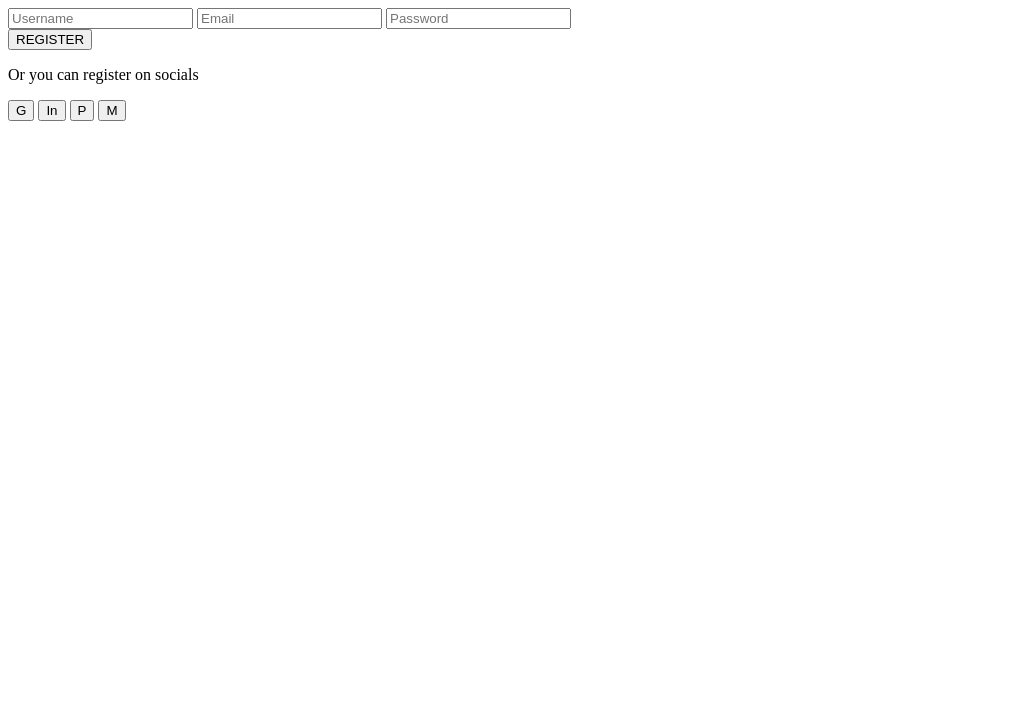
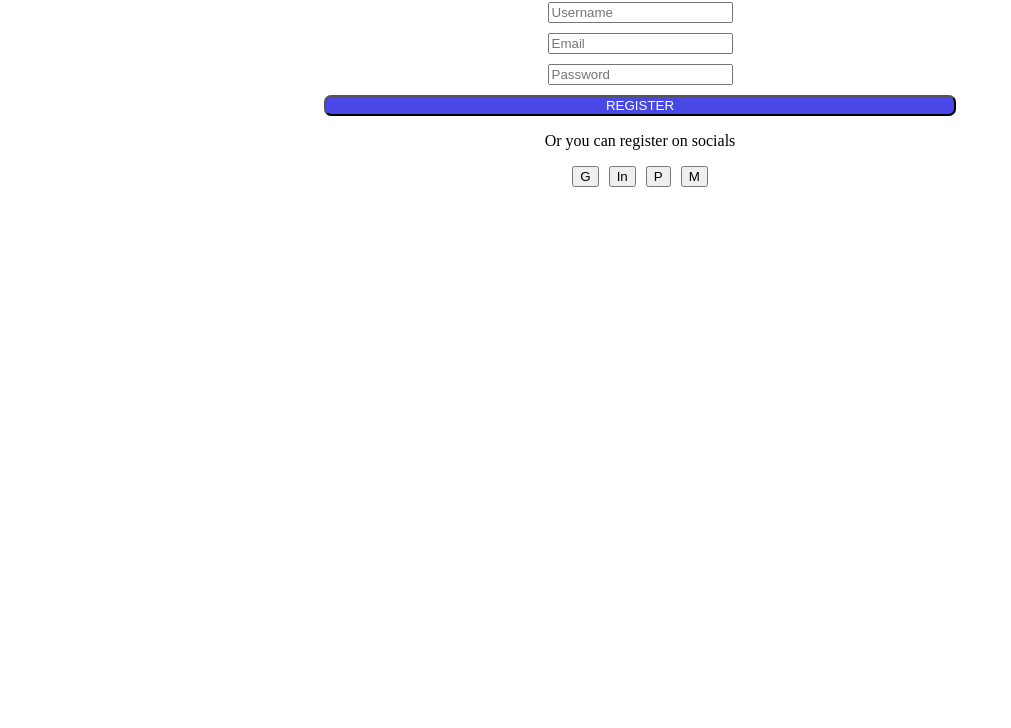
Before and after one commit to williamsadele/My-first-personal-project-, a plain HTML site: page Index.html in a window 1280 px wide. Shown: the part 72-800 px from the top of the page, without its empty margins (0-1011 px from the left). Drawn offline with Linux system fonts and the light colour scheme.

Commit message:
Update Index.html

```diff
--- a/Index.html
+++ b/Index.html
@@ -1,5 +1,8 @@
 <!DOCTYPE html>
-
+<head>
+  <link rel="stylesheet" href="Style.css">
+</head>
+<body>
   <h1>REGISTRATION</h1>
 
 <div class="formcontainer">
@@ -25,3 +28,4 @@
 
   </div>
 </div>
+</body>
```
